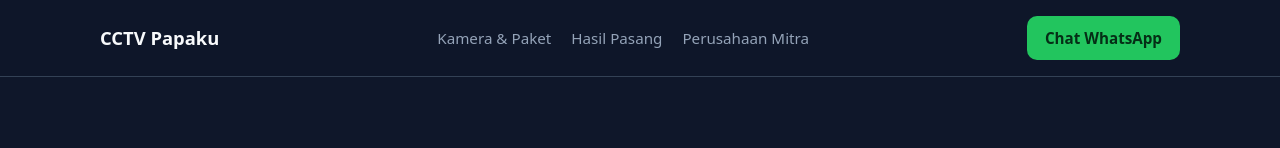
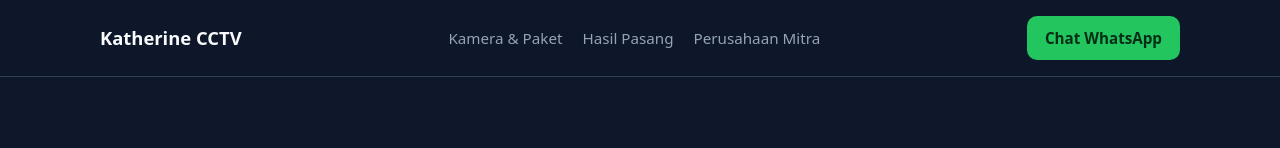
Before and after one commit to ErinaSandriani/web_cctv, a plain HTML site: page index.html in a window 1280 px wide. Shown: the top 148 px of the page. Drawn offline with Linux system fonts and the light colour scheme.

Commit message:
Update business name from 'CCTV Papaku' to 'Katherine CCTV'

```diff
--- a/index.html
+++ b/index.html
@@ -201,7 +201,7 @@
 <body>
   <header>
     <div class="container nav">
-      <a href="#" class="brand" id="namaUsaha">CCTV Papaku</a>
+      <a href="#" class="brand" id="namaUsaha">Katherine CCTV</a>
       <nav class="nav-links">
         <a href="#katalog">Kamera & Paket</a>
         <a href="#pemasangan">Hasil Pasang</a>
```
